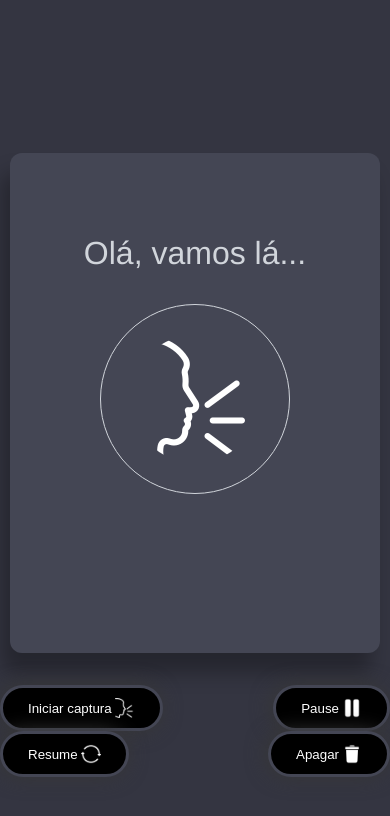
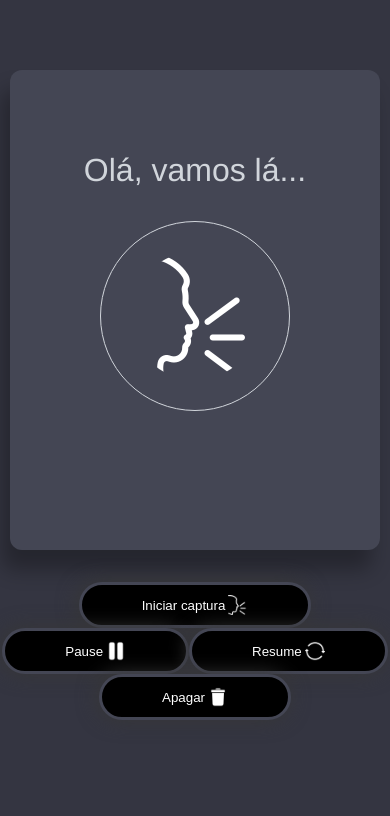
Before and after one commit to jeanevertonoficial/buscador-versiculo-biblicos, a Vue app: page / in a window 390 px wide. Shown: the top 816 px of the page. Built offline with nearby package versions, Linux system fonts and the light colour scheme.

Commit message:
criando animação ao capturar audio

```diff
--- a/public/assets/css/dashborad.css
+++ b/public/assets/css/dashborad.css
@@ -136,5 +136,27 @@ img.img-botoes {
         margin-top: 23px;
         opacity: 1;
     }
+}
 
+@keyframes pulsacao {
+    0% {
+        transition: 0.3s;
+        transform: scale(1);
+    }
+    50% {
+        transition: 0.3s;
+        transform: scale(1.1);
+    }
+    60% {
+        transition: 0.3s;
+        transform: scale(1.2);
+    }
+    80% {
+        transition: 0.3s;
+        transform: scale(1.1);
+    }
+    100% {
+        transition: 0.3s;
+        transform: scale(1);
+    }
 }
--- a/public/assets/css/responsivo.css
+++ b/public/assets/css/responsivo.css
@@ -4,9 +4,23 @@
         display: flex;
         margin-top: 2rem;
         flex-wrap: wrap;
-        justify-content: space-between;
+        flex-direction: row;
+        justify-content: center;
     }
     .container-texto {
-        padding: 50px
+        padding: 50px;
+        height: 380px;
+    }
+    .div-container {
+        height: initial;
+    }
+    .container-botoes button{
+        padding: 10px 60px;
+    }
+    span.span-copiado {
+        border-radius: 16px 0px 41px 23px;
+        margin-top: 25px;
+        margin-left: -114px;
+        animation: 0.5s copiar;
     }
 }
--- a/src/components/DashboardCap.vue
+++ b/src/components/DashboardCap.vue
@@ -47,6 +47,12 @@ export default {
   },
   methods: {
     startRecording() {
+      const clicado = document.querySelector('button')
+      const pulsacao = document.querySelector('.container-inicio img')
+      clicado.style.background = 'darkgreen'
+      clicado.style.border = '3px solid darkgreen'
+      pulsacao.style.animation = '1s pulsacao infinite'
+
       this.recognition = new window.webkitSpeechRecognition();
       this.recognition.continuous = true;
       this.recognition.interimResults = true;
@@ -57,6 +63,9 @@ export default {
           if (!event.results[i].isFinal) {
             interimTranscript;
           } else {
+            clicado.style.background = 'black'
+            clicado.style.border = '3px solid #444654'
+            pulsacao.style.animation = 'none'
             this.transcript += ' ' + transcript;
           }
         }
```
